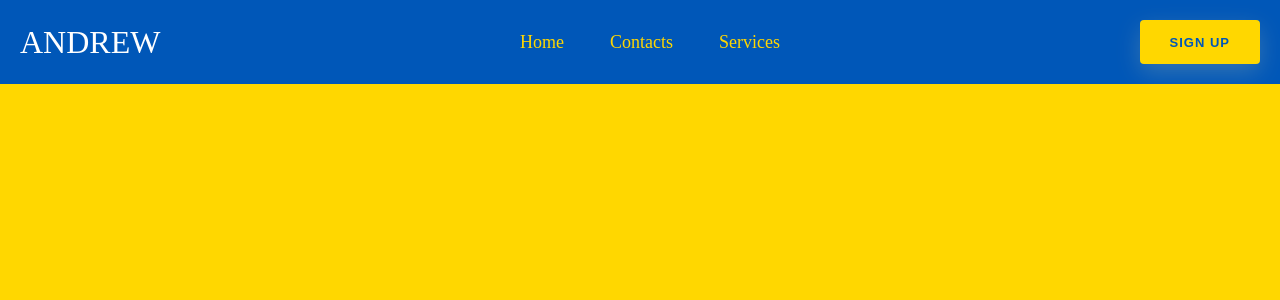
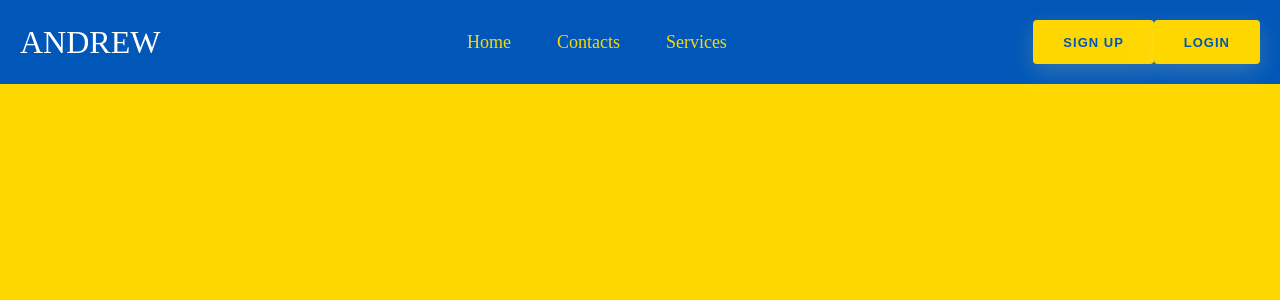
Before and after one commit to Kryzhanivskyi89/my-app, a React (Create React App) app: page / in a window 1280 px wide. Shown: the top 300 px of the page. Built offline with nearby package versions, Linux system fonts and the light colour scheme.

Commit message:
different login and register

```diff
--- a/src/api/authApi.jsx
+++ b/src/api/authApi.jsx
@@ -3,11 +3,11 @@ import axios from 'axios'
 
 // Публічні маршрути
 const publicInstance = axios.create({
-	// baseURL: 'https://api.escuelajs.co/api/v1',
+	// baseURL: 'https://andrew-woc6.onrender.com',
 })
 // Приватні маршрути
 const privateInstance = axios.create({
-	// baseURL: 'https://api.escuelajs.co/api/v1',
+	// baseURL: 'https://andrew-woc6.onrender.com',
 })
 
 const setToken = (token) => {
--- a/src/components/Header/Header.jsx
+++ b/src/components/Header/Header.jsx
@@ -2,8 +2,12 @@ import { NavLink, useNavigate } from "react-router-dom"
 import { useState } from 'react'
 
 import style from './style.module.css'
+// import Modal from "../Modal/Modal"
+// import Login from "../pages/authPage/Login"
+// import Signup from "../pages/authPage/Signup"
 
 
+//
 const Header = ({showModal}) => {
 
     // const [isShowModal, setIsShowModal] = useState(false)
@@ -16,6 +20,10 @@ const Header = ({showModal}) => {
     const navigate = useNavigate()
 	const handleSignUp = () => {
 		navigate('/signup')
+    }
+
+    const handleLogin = () => {
+		navigate('/login')
 	}
 
 	return (
@@ -52,17 +60,19 @@ const Header = ({showModal}) => {
                 </ul>
 
                 <div>
-                    <button className={style.btn} onClick={showModal}>
+
+
+                    <button className={style.btn} onClick={handleSignUp}>
                         Sign Up
 		 			</button>
-                    {/* <button
+                    <button
                         className={style.btn}
-                        onClick={handleSignUp}
-						onClick={profile ? handleLogOut : handleLogin}
+                        onClick={handleLogin}
+						// onClick={profile ? handleLogOut : handleLogin}
                     >
-                        Sign Up
-						{profile ? 'LogOut' : 'LogIn'}
-					</button>  */}
+                        Login
+						{/* {profile ? 'LogOut' : 'LogIn'} */}
+					</button>
                 </div>
             </nav>
 		</>
--- a/src/components/Layout/Layout.jsx
+++ b/src/components/Layout/Layout.jsx
@@ -4,7 +4,7 @@ import { Outlet } from 'react-router-dom'
 import Header from '../Header/Header'
 import Modal from '../Modal/Modal'
 import Signup from '../pages/authPage/Signup'
-
+import Login from '../pages/authPage/Login'
 
 
 const Layout = () => {
@@ -23,14 +23,15 @@ const Layout = () => {
 				<Outlet />
 			</Suspense>
 			{isShowModal && (
+				<>
+					<Signup />
 				<Modal closeModal={closeModal}>
-					<Signup />
-					{/* <FormLogin
-						closeModal={closeModal}
-						createUser={createUser}
-					/> */}
+					{/* <Login /> */}
 				</Modal>
+					</>
 			)}
+
+
 			{/* Footer */}
 		</div>
 	)
--- a/src/components/pages/authPage/Login.jsx
+++ b/src/components/pages/authPage/Login.jsx
@@ -25,12 +25,12 @@ const Login = () => {
                                                 <h4 className="mb-4 pb-3">Log In</h4>
 
                                                 <div className={style.form__group}>
-                                                    <input type="email" name="email" className={style.form__style} placeholder="Your Email" id="email" autocomplete="off"/>
+                                                    <input type="email" name="email" className={style.form__style} placeholder="Your Email" id="email" autoComplete="off"/>
                                                         <i className={style.input__icon /*uil uil-at*/}></i>
                                                 </div>
 
                                                 <div className={style.form__group /*style.mt__2*/} >
-                                                    <input type="password" name="password" className={style.form__style} placeholder="Your Password" id="password" autocomplete="off"/>
+                                                    <input type="password" name="password" className={style.form__style} placeholder="Your Password" id="password" autoComplete="off"/>
                                                         <i className="input__icon uil uil-lock-alt"></i>
                                                 </div>
 
```
